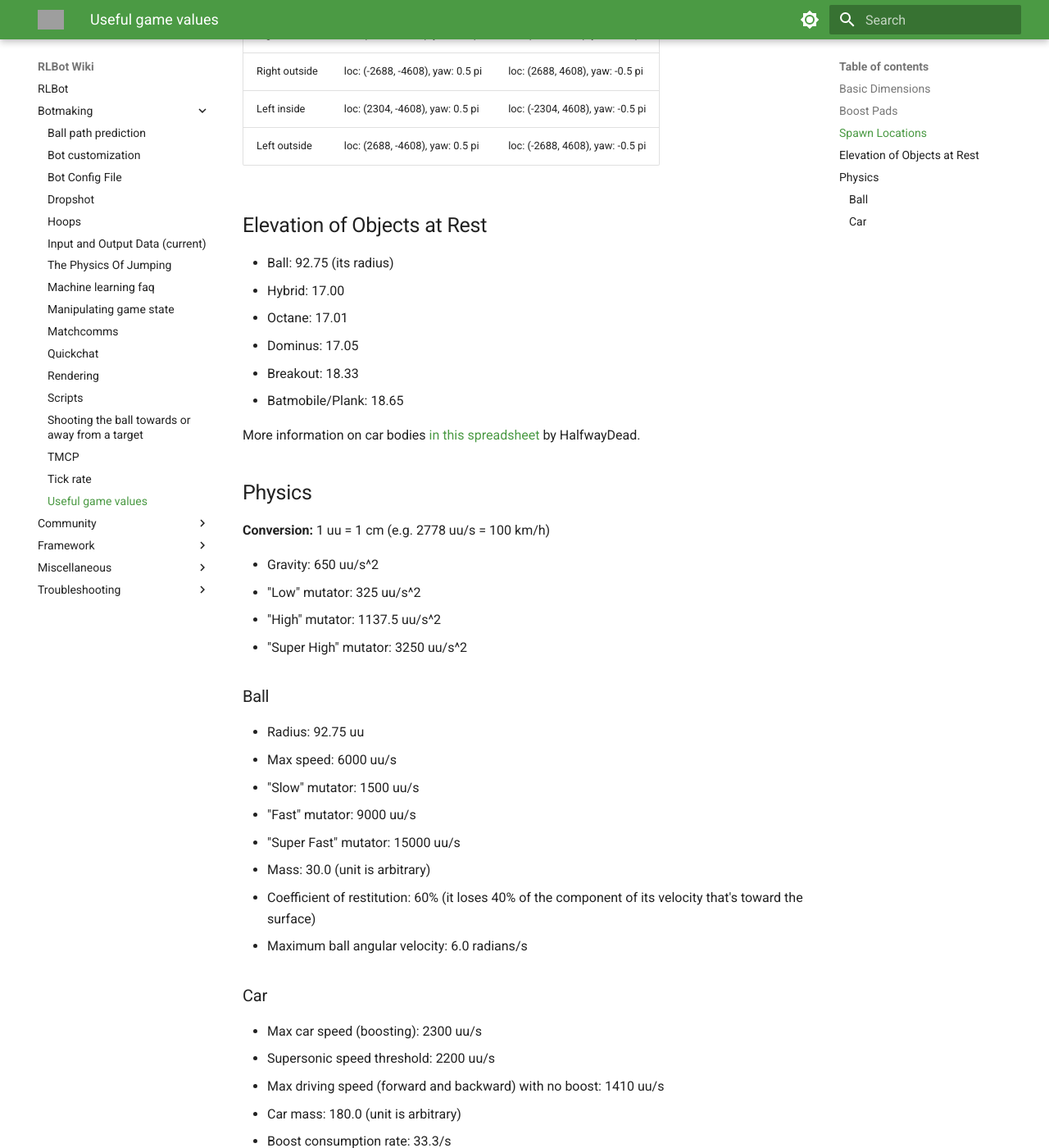
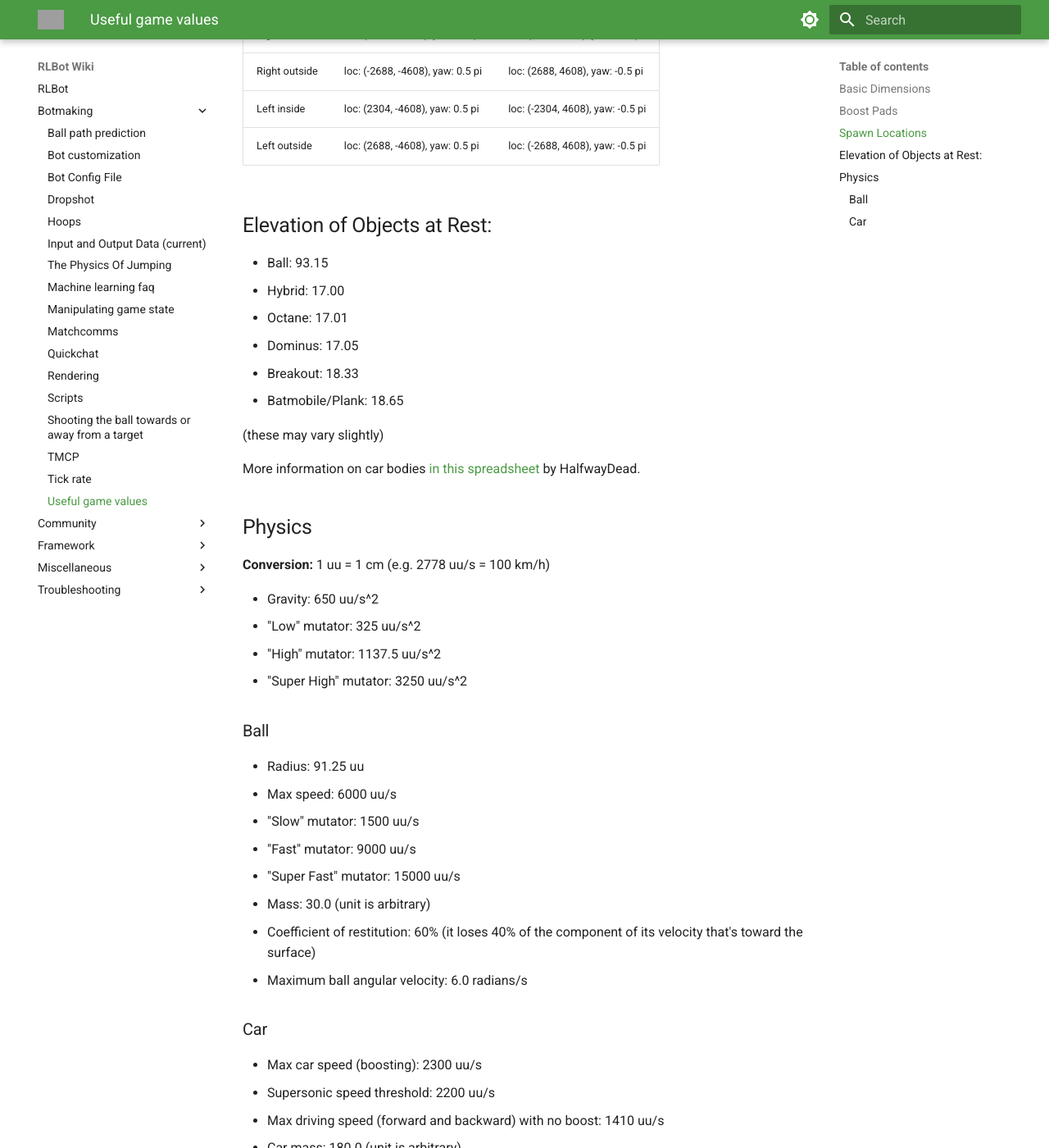
Before and after one commit to RLBot/wiki, an MkDocs documentation site: the page built from docs/botmaking/useful-game-values.md, in a window 1280 px wide and 1400 px high, scrolled down 4363 px. Shown: the whole window at 82% size. Built offline with MkDocs 1.6.1 and Material for MkDocs 9.7.7, drawn with Linux system fonts in a browser that asks for light colours; some of the changed text lies outside the part shown; grey boxes are pictures that could not be loaded.

Commit message:
Update useful-game-values.md (#4)
* Update useful-game-values.md

* Update useful-game-values.md

```diff
--- a/docs/botmaking/useful-game-values.md
+++ b/docs/botmaking/useful-game-values.md
@@ -112,14 +112,16 @@ The coordinates of the 34 boost pads (in the order that RLBot uses):
 | Left inside     | loc: (2304, -4608), yaw: 0.5 pi   | loc: (-2304, 4608), yaw: -0.5 pi  |
 | Left outside    | loc: (2688, -4608), yaw: 0.5 pi   | loc: (-2688, 4608), yaw: -0.5 pi  |
 
-## Elevation of Objects at Rest
+## Elevation of Objects at Rest:
 
-- Ball: 92.75 (its radius)
+- Ball: 93.15
 - Hybrid: 17.00
 - Octane: 17.01
 - Dominus: 17.05
 - Breakout: 18.33
 - Batmobile/Plank: 18.65
+
+(these may vary slightly)
 
 More information on car bodies [in this spreadsheet](https://onedrive.live.com/view.aspx?resid=F0182A0BAEBB5DFF!14583&ithint=file%2cxlsx&app=Excel&authkey=!ALu0cMkDZDoWOws) by HalfwayDead.
 
@@ -135,7 +137,7 @@ More information on car bodies [in this spreadsheet](https://onedrive.live.com/v
 
 ### Ball
 
-- Radius: 92.75 uu
+- Radius: 91.25 uu
 - Max speed: 6000 uu/s
   - "Slow" mutator: 1500 uu/s
   - "Fast" mutator: 9000 uu/s
```
Also changed, not shown: other parts of docs/botmaking/useful-game-values.md (+4 -2 lines).
